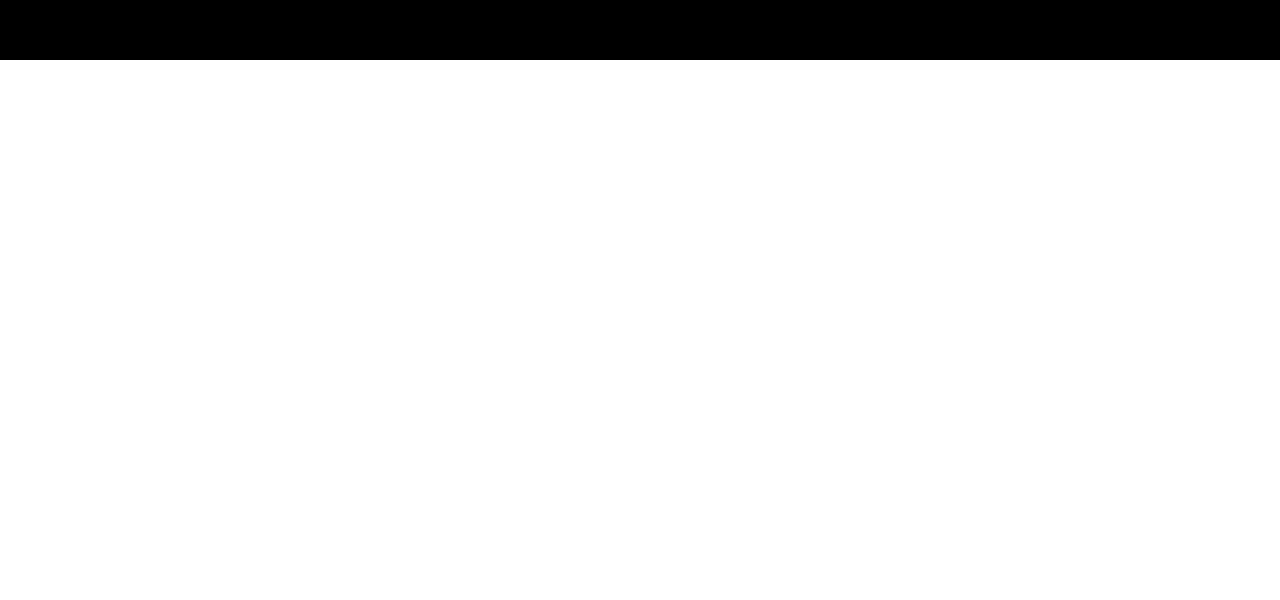
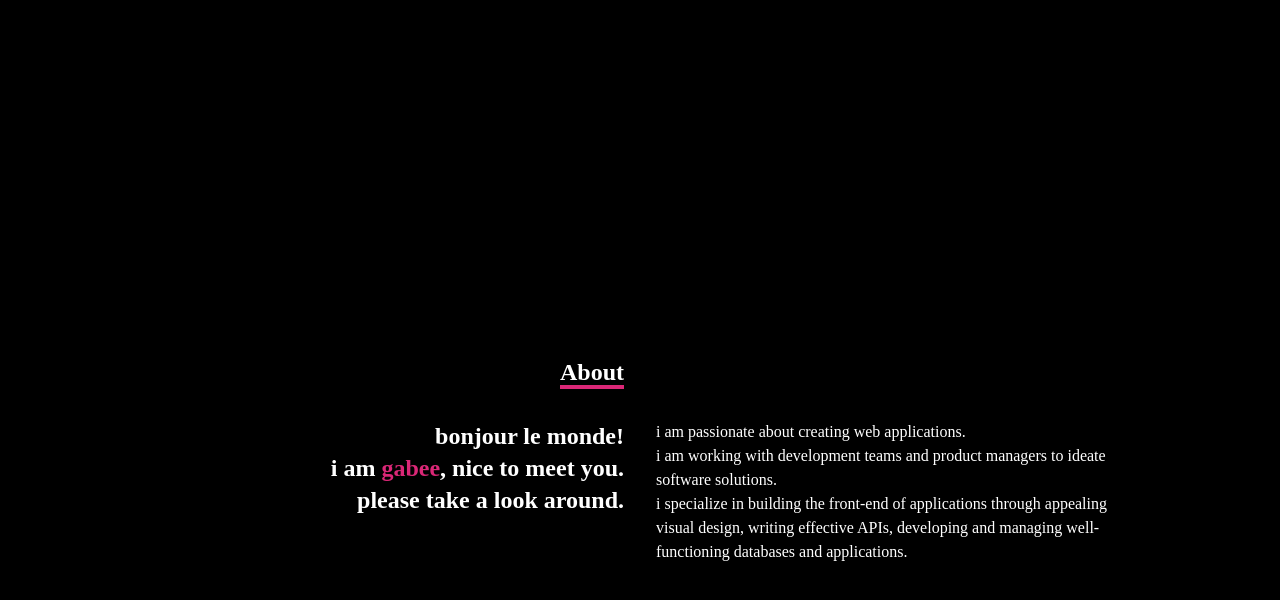
Before and after one commit to gabifija/portfolio, a React (Create React App) app: page / in a window 1280 px wide. Shown: the part 740-1340 px from the top of the page. Before the commit the page ends 800 px from the top, so only its background shows below. Built offline with nearby package versions, Linux system fonts and the light colour scheme.

Commit message:
feat: add about component

```diff
--- a/src/App.js
+++ b/src/App.js
@@ -1,11 +1,13 @@
 import Navbar from './components/Navbar';
 import Home from './components/Home';
+import About from './components/About';
 
 function App() {
   return (
     <div>
       <Navbar />
       <Home />
+      <About />
     </div>
   );
 }
--- /dev/null
+++ b/src/components/About.jsx
@@ -0,0 +1,32 @@
+import React from 'react';
+
+const About = () => {
+  return (
+    <div name='about' className='w-full h-screen bg-black text-white'>
+      <div className='flex flex-col justify-center items-center w-full h-full'>
+        <div className='max-w-[1000px] w-full grid grid-cols-2 gap-8'>
+          <div className='md:text-right pb-8 pl-4'>
+            <p className='text-2xl font-bold inline border-b-4 border-pink-600'>
+              About
+            </p>
+          </div>
+          <div></div>
+        </div>
+        <div className='max-w-[1000px] w-full grid sm:grid-cols-2 gap-8 px-4'>
+          <div className='md:text-right text-2xl font-bold'>
+            <p>bonjour le monde!</p>
+            <p>i am <span className='text-pink-600'>gabee</span>, nice to meet you.</p>
+            <p>please take a look around.</p>
+          </div>
+          <div>
+            <p>i am passionate about creating web applications.</p>
+            <p>i am working with development teams and product managers to ideate software solutions.</p>
+            <p>i specialize in building the front-end of applications through appealing visual design, writing effective APIs, developing and managing well-functioning databases and applications.</p>
+          </div>
+        </div>
+      </div>
+    </div>
+  );
+}
+
+export default About;
--- a/src/components/Home.jsx
+++ b/src/components/Home.jsx
@@ -3,7 +3,7 @@ import { HiArrowNarrowRight } from 'react-icons/hi';
 
 const Home = () => {
   return (
-    <div name='home' className='w-full h-screen bg-[#000000]'>
+    <div name='home' className='w-full h-screen bg-black'>
     {/* container */}
       <div className='max-w-[1000px] mx-auto px-8 flex flex-col justify-center h-full text-white'>
         <p>hello, my name is</p>
```
